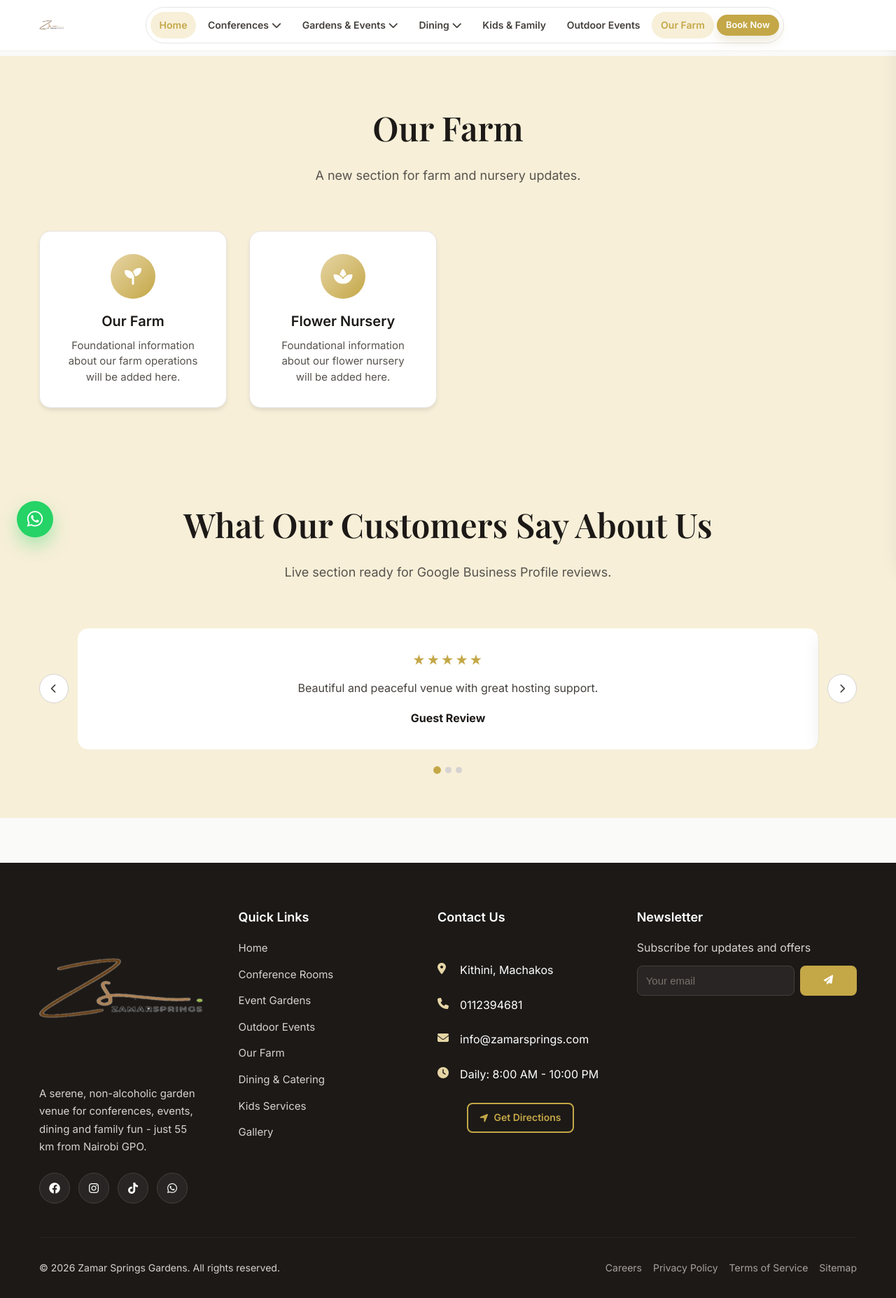
After one commit to evans3077/zsg, a Django app: page /our-farm/ in a window 1280 px wide. The commit adds this page. Shown: the whole page at 70% size. Run offline with Django 5.2, Linux system fonts and the light colour scheme; data comes from the database, SQL or seed files in the repository.

Commit message:
Adding Our Farms

```diff
--- a/apps/home/sitemaps.py
+++ b/apps/home/sitemaps.py
@@ -21,6 +21,7 @@ class StaticViewSitemap(Sitemap):
             "gardens:private_events",
             "gardens:general_events",
             "home:outdoor_events",
+            "home:our_farm",
             "dining:overview",
             "dining:menu",
             "dining:farm_to_fork",
--- /dev/null
+++ b/apps/home/templates/home/our_farm.html
@@ -0,0 +1,25 @@
+{% extends "base.html" %}
+
+{% block title %}Our Farm | Zamar Springs Gardens{% endblock %}
+{% block meta_description %}Our Farm and Flower Nursery at Zamar Springs Gardens.{% endblock %}
+{% block meta_keywords %}our farm, flower nursery, Zamar Springs Gardens{% endblock %}
+
+{% block content %}
+<section class="section-padding bg-gold-light">
+    <div class="container">
+        <div class="section-header">
+            <h1 class="section-title">Our Farm</h1>
+            <p class="section-subtitle">A new section for farm and nursery updates.</p>
+        </div>
+        <div class="highlights-grid">
+            {% for section in sections %}
+            <article class="highlight-card">
+                <div class="highlight-icon"><i class="{{ section.icon }}"></i></div>
+                <h3>{{ section.title }}</h3>
+                <p>{{ section.description }}</p>
+            </article>
+            {% endfor %}
+        </div>
+    </div>
+</section>
+{% endblock %}
--- a/apps/home/urls.py
+++ b/apps/home/urls.py
@@ -6,6 +6,7 @@ app_name = 'home'
 urlpatterns = [
     path('', views.home_view, name='index'),
     path("outdoor-events/", views.outdoor_events_view, name="outdoor_events"),
+    path("our-farm/", views.our_farm_view, name="our_farm"),
     path("careers/", views.careers_view, name="careers"),
     path("privacy-policy/", views.privacy_policy_view, name="privacy_policy"),
     path("terms-of-service/", views.terms_of_service_view, name="terms_of_service"),
--- a/apps/home/views.py
+++ b/apps/home/views.py
@@ -48,6 +48,22 @@ def outdoor_events_view(request):
     return render(request, "home/outdoor_events.html", {"sections": sections})
 
 
+def our_farm_view(request):
+    sections = [
+        {
+            "title": "Our Farm",
+            "description": "Foundational information about our farm operations will be added here.",
+            "icon": "fas fa-seedling",
+        },
+        {
+            "title": "Flower Nursery",
+            "description": "Foundational information about our flower nursery will be added here.",
+            "icon": "fas fa-spa",
+        },
+    ]
+    return render(request, "home/our_farm.html", {"sections": sections})
+
+
 def careers_view(request):
     return render(request, "home/careers.html")
 
@@ -65,6 +81,7 @@ def site_map_view(request):
                 {"label": "Conferences", "url": "/conferences/"},
                 {"label": "Gardens & Events", "url": "/gardens/"},
                 {"label": "Outdoor Events", "url": "/outdoor-events/"},
+                {"label": "Our Farm", "url": "/our-farm/"},
                 {"label": "Dining", "url": "/dining/"},
                 {"label": "Kids & Family", "url": "/kids-family/"},
                 {"label": "Gallery", "url": "/gallery/"},
--- a/static/css/style.css
+++ b/static/css/style.css
@@ -145,7 +145,7 @@
         background: rgba(255, 255, 255, 0.95);
         backdrop-filter: blur(10px);
         box-shadow: 0 1px 2px rgba(0, 0, 0, 0.05);
-        z-index: 1000;
+        z-index: 3000;
         transition: all 0.3s ease;
     }
 
@@ -229,6 +229,12 @@
         transform: translate(-50%, 0);
     }
 
+    .nav-dropdown.is-open .dropdown-menu {
+        opacity: 1;
+        visibility: visible;
+        transform: translate(-50%, 0);
+    }
+
     .dropdown-menu {
         position: absolute;
         top: calc(100% + 0.5rem);
@@ -241,9 +247,17 @@
         visibility: hidden;
         transform: translate(-50%, -10px);
         transition: all 0.3s ease;
-        z-index: 100;
+        z-index: 3200;
         padding: var(--space-2) 0;
         text-align: center;
+    }
+
+    .nav-book-cta {
+        padding: 0.38rem 0.72rem !important;
+        border-radius: 999px !important;
+        font-size: 0.8rem !important;
+        line-height: 1.1;
+        box-shadow: 0 8px 16px rgba(156, 126, 46, 0.18);
     }
 
     .dropdown-menu a {
--- a/static/js/main.js
+++ b/static/js/main.js
@@ -120,21 +120,13 @@ function initDropdowns() {
     const dropdowns = document.querySelectorAll('.nav-dropdown');
 
     dropdowns.forEach(dropdown => {
-        dropdown.addEventListener('mouseenter', function() {
-            const menu = this.querySelector('.dropdown-menu');
-            if (menu) {
-                menu.style.opacity = '1';
-                menu.style.visibility = 'visible';
-                menu.style.transform = 'translateY(0)';
-            }
+        dropdown.addEventListener('focusin', function() {
+            this.classList.add('is-open');
         });
 
-        dropdown.addEventListener('mouseleave', function() {
-            const menu = this.querySelector('.dropdown-menu');
-            if (menu) {
-                menu.style.opacity = '0';
-                menu.style.visibility = 'hidden';
-                menu.style.transform = 'translateY(-10px)';
+        dropdown.addEventListener('focusout', function(e) {
+            if (!this.contains(e.relatedTarget)) {
+                this.classList.remove('is-open');
             }
         });
     });
--- a/templates/base.html
+++ b/templates/base.html
@@ -108,7 +108,8 @@
                         </li>
                         <li><a href="{% url 'kids:overview' %}" class="nav-link {% if request.resolver_match.app_name == 'kids' %}active{% endif %}">Kids & Family</a></li>
                         <li><a href="{% url 'home:outdoor_events' %}" class="nav-link {% if request.resolver_match.url_name == 'outdoor_events' %}active{% endif %}">Outdoor Events</a></li>
-                        <li><a href="{% url 'dining:overview' %}#reservation" class="btn btn-gold btn-small">Book Now</a></li>
+                        <li><a href="{% url 'home:our_farm' %}" class="nav-link {% if request.resolver_match.url_name == 'our_farm' %}active{% endif %}">Our Farm</a></li>
+                        <li><a href="{% url 'dining:overview' %}#reservation" class="btn btn-gold btn-small nav-book-cta">Book Now</a></li>
                     </ul>
                 </nav>
 
@@ -189,7 +190,8 @@
             </li>
             <li><a href="{% url 'kids:overview' %}" class="mobile-nav-link">Kids & Family</a></li>
             <li><a href="{% url 'home:outdoor_events' %}" class="mobile-nav-link">Outdoor Events</a></li>
-            <li class="mobile-book-now"><a href="{% url 'gardens:overview' %}#inquiry" class="btn btn-gold btn-small">Book Now</a></li>
+            <li><a href="{% url 'home:our_farm' %}" class="mobile-nav-link">Our Farm</a></li>
+            <li class="mobile-book-now"><a href="{% url 'gardens:overview' %}#inquiry" class="btn btn-gold btn-small nav-book-cta">Book Now</a></li>
         </ul>
         <div class="mobile-contact">
             <div class="contact-item"><i class="fas fa-phone"></i> <span>0112394681</span></div>
@@ -277,6 +279,7 @@
                         <li><a href="{% url 'conferences:overview' %}">Conference Rooms</a></li>
                         <li><a href="{% url 'gardens:overview' %}">Event Gardens</a></li>
                         <li><a href="{% url 'home:outdoor_events' %}">Outdoor Events</a></li>
+                        <li><a href="{% url 'home:our_farm' %}">Our Farm</a></li>
                         <li><a href="{% url 'dining:overview' %}">Dining & Catering</a></li>
                         <li><a href="{% url 'kids:overview' %}">Kids Services</a></li>
                         <li><a href="{% url 'gallery:overview' %}">Gallery</a></li>
```
Also changed, not shown: static/css/gardens.css (+8 -0 lines).
